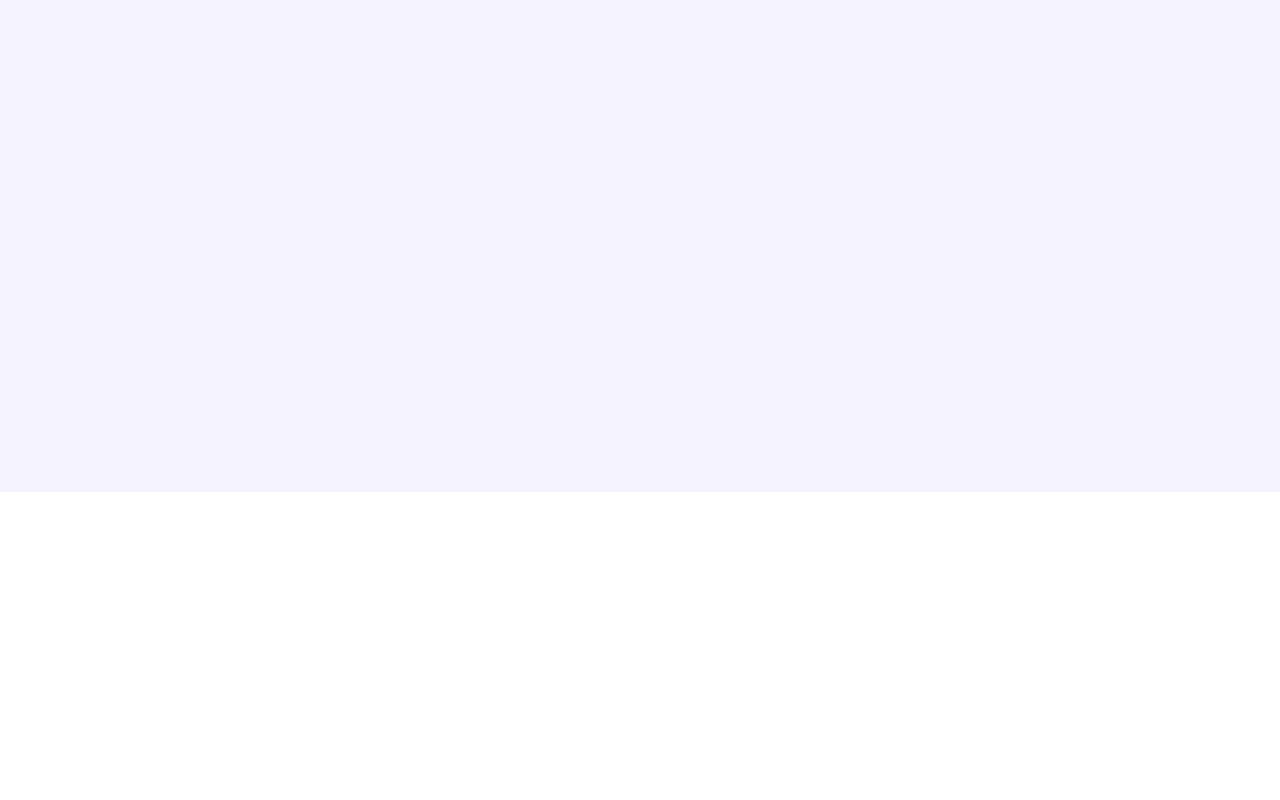
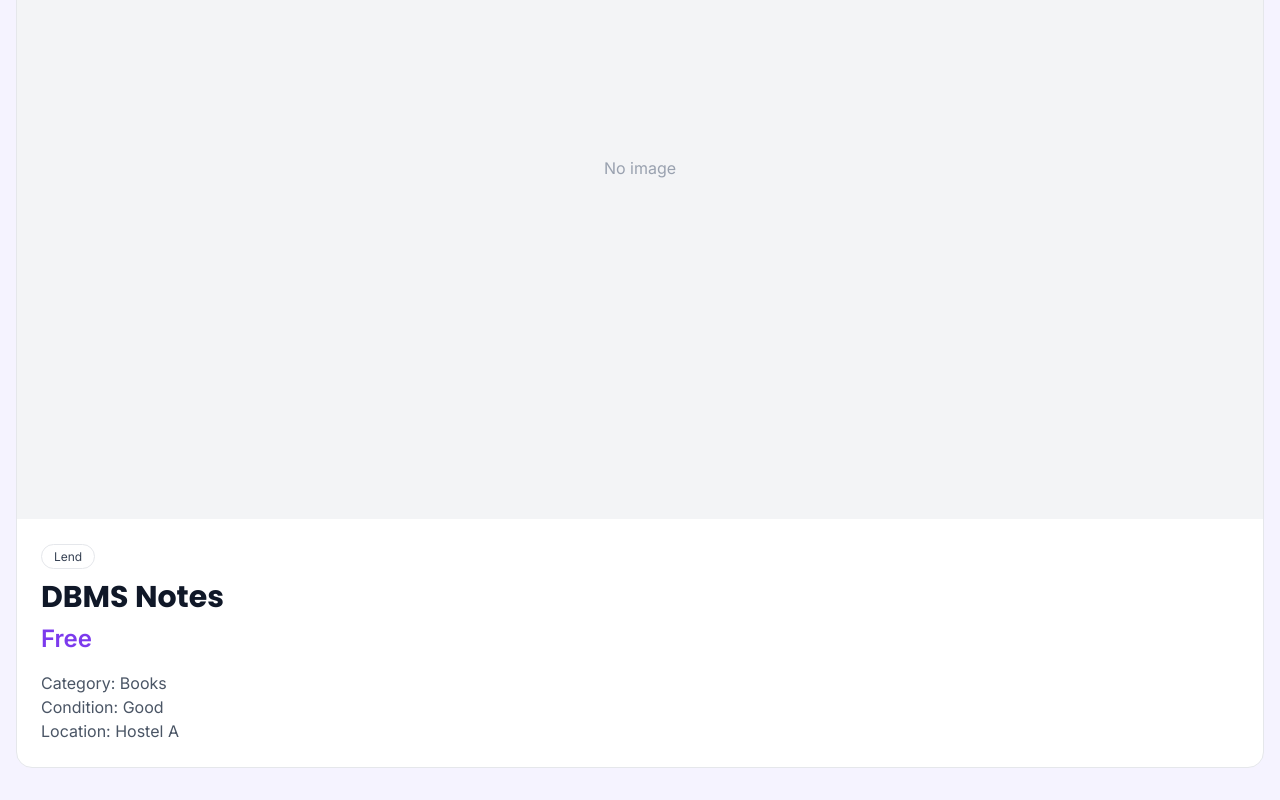
Before and after one commit to anjaligupta061/CampusLoop, a React (Vite) app in the folder client/: page /marketplace/1 in a window 1280 px wide. Before the commit this address had no page. Shown: the part 308-1108 px from the top of the page. Before the commit the page ends 800 px from the top, so only its background shows below. Built offline with nearby package versions, Linux system fonts and the light colour scheme.

Commit message:
Day 11: Resource Details page, dynamic route and card title link

```diff
--- a/client/src/App.jsx
+++ b/client/src/App.jsx
@@ -9,6 +9,7 @@ import NotFound from './pages/NotFound'
 import Profile from './pages/Profile'
 import Login from './pages/Login'
 import DashBoard from './pages/Dashboard'
+import ResourceDetails from './pages/ResourceDetails'
 
 function App() {
   return (
@@ -17,6 +18,7 @@ function App() {
         <Route path="/" element={<Home />} />
         <Route path='/dashboard' element={<DashBoard />} />
         <Route path="/marketplace" element={<Marketplace />} />
+        <Route path="/marketplace/:id" element={<ResourceDetails />} />
         <Route path="/lost-found" element={<LostFound />} />
         <Route path="/need-board" element={<NeedBoard />} />
         <Route path="/messages" element={<Messages />} />
--- a/client/src/components/ListingCard.jsx
+++ b/client/src/components/ListingCard.jsx
@@ -1,7 +1,8 @@
 import SaveButton from './SaveButton'
 import { Image as ImageIcon } from 'lucide-react'
+import { Link } from 'react-router-dom'
 
-function ListingCard({ title, price, type, condition, location, image }) {
+function ListingCard({ id, title, price, type, condition, location, image }) {
   let priceText
 
   if (price === 0) {
@@ -29,7 +30,9 @@ function ListingCard({ title, price, type, condition, location, image }) {
         </span>
         <SaveButton />
       </div>
-      <h3 className="mt-3 font-heading text-lg font-semibold dark:text-white">{title}</h3>
+      <h3 className="mt-3 font-heading text-lg font-semibold dark:text-white">
+        <Link to={`/marketplace/${id}`} className="hover:text-brand-600">{title}</Link>
+      </h3>
       <p className="mt-1 text-brand-600">{priceText}</p>
       <p className="mt-1 text-sm dark:text-gray-400">{condition}</p>
       <p className="mt-1 text-sm dark:text-gray-400">{location}</p>
--- /dev/null
+++ b/client/src/pages/ResourceDetails.jsx
@@ -0,0 +1,60 @@
+import { useParams, Link } from 'react-router-dom'
+import { listings } from '../data/listings'
+
+function ResourceDetails() {
+    const { id } = useParams()
+    const listing = listings.find((item) => item.id === Number(id))
+    if (!listing) {
+    return (
+        <div>
+        <h1 className="font-heading text-3xl font-bold text-gray-900 dark:text-white">
+            Listing not found
+        </h1>
+        <p className="mt-2 text-gray-600 dark:text-gray-300">
+            This listing does not exist or may have been removed.
+        </p>
+        <Link to="/marketplace" className="mt-4 inline-block text-brand-600 hover:underline">
+            Back to Marketplace
+        </Link>
+        </div>
+        )
+    }
+    let priceText
+
+    if (listing.price === 0) {
+        priceText = 'Free'
+    } else if (listing.price === undefined) {
+        priceText = 'Price not set.'
+    } else {
+        priceText = `₹${listing.price}`
+    }
+    return (
+        <div>
+            <div>
+                <Link to="/marketplace" className="text-sm font-medium text-brand-600 hover:underline">
+                    ← Back to Marketplace
+                </Link>
+
+            <div className="mt-4 overflow-hidden rounded-2xl border border-gray-200 bg-white dark:border-white/10 dark:bg-night-card">
+                <div className="flex aspect-[16/9] items-center justify-center bg-gray-100 text-gray-400 dark:bg-white/5">
+                No image
+                </div>
+            <div className="p-6">
+            <span className="rounded-full border border-gray-200 px-3 py-1 text-xs text-gray-700 dark:border-white/10 dark:text-gray-200">
+                {listing.type}
+            </span>
+            <h1 className="mt-3 font-heading text-3xl font-bold text-gray-900 dark:text-white">
+                {listing.title}
+            </h1>
+                <p className="mt-2 text-2xl font-semibold text-brand-600">{priceText}</p>
+                <p className="mt-4 text-gray-600 dark:text-gray-300">Category: {listing.category}</p>
+                <p className="text-gray-600 dark:text-gray-300">Condition: {listing.condition}</p>
+                <p className="text-gray-600 dark:text-gray-300">Location: {listing.location}</p>
+                </div>
+            </div>
+            </div>
+        </div>
+    )
+}
+
+export default ResourceDetails
```
Also changed, not shown: 1 other file (tests, documents, lock files or other folders).
